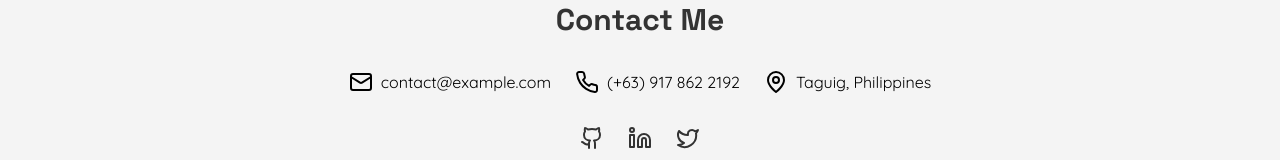
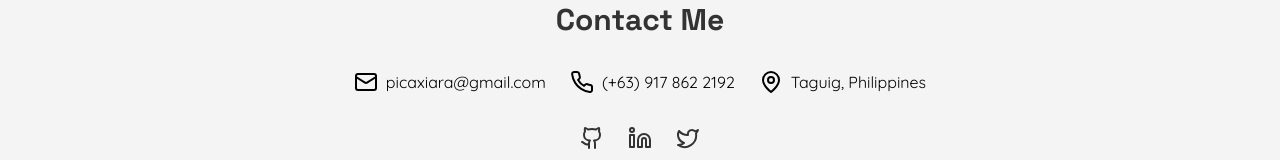
Before and after one commit to axigalactic/axigalactic.github.io, a React (Vite) app: page / in a window 1280 px wide. Shown: the part 2234-2394 px from the top of the page. Built offline with nearby package versions, Linux system fonts and the light colour scheme.

Commit message:
Added email

```diff
--- a/package.json
+++ b/package.json
@@ -1,5 +1,6 @@
 {
   "name": "axigalactic.github.io",
+  "homepage": "https://axigalactic.github.io",
   "private": true,
   "version": "0.0.0",
   "type": "module",
--- a/src/components/contact.jsx
+++ b/src/components/contact.jsx
@@ -7,9 +7,9 @@ export default function Contact() {
         <h4 className="text-3xl font-bold mb-8">Contact Me</h4>
 
         <div className="flex flex-col md:flex-row justify-center gap-6 mb-8">
-          <a href="mailto:contact@example.com" className="flex items-center text-black hover:text-gray-600 transition-colors">
+          <a href="mailto:picaxiara@gmail.com" className="flex items-center text-black hover:text-gray-600 transition-colors">
             <Mail className="mr-2" size={24} />
-            contact@example.com
+            picaxiara@gmail.com
           </a>
 
           <a href="tel:+1234567890" className="flex items-center text-black hover:text-gray-600 transition-colors">
```
Also changed, not shown: 2 other files (tests, documents, lock files or other folders).
